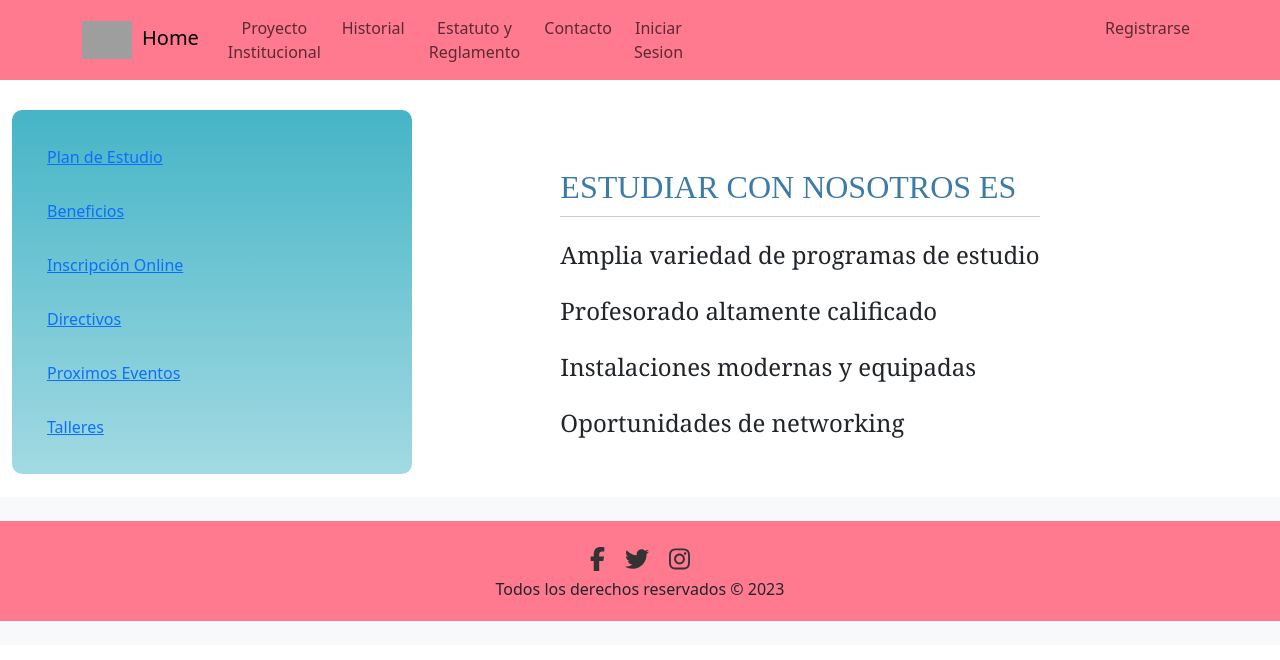
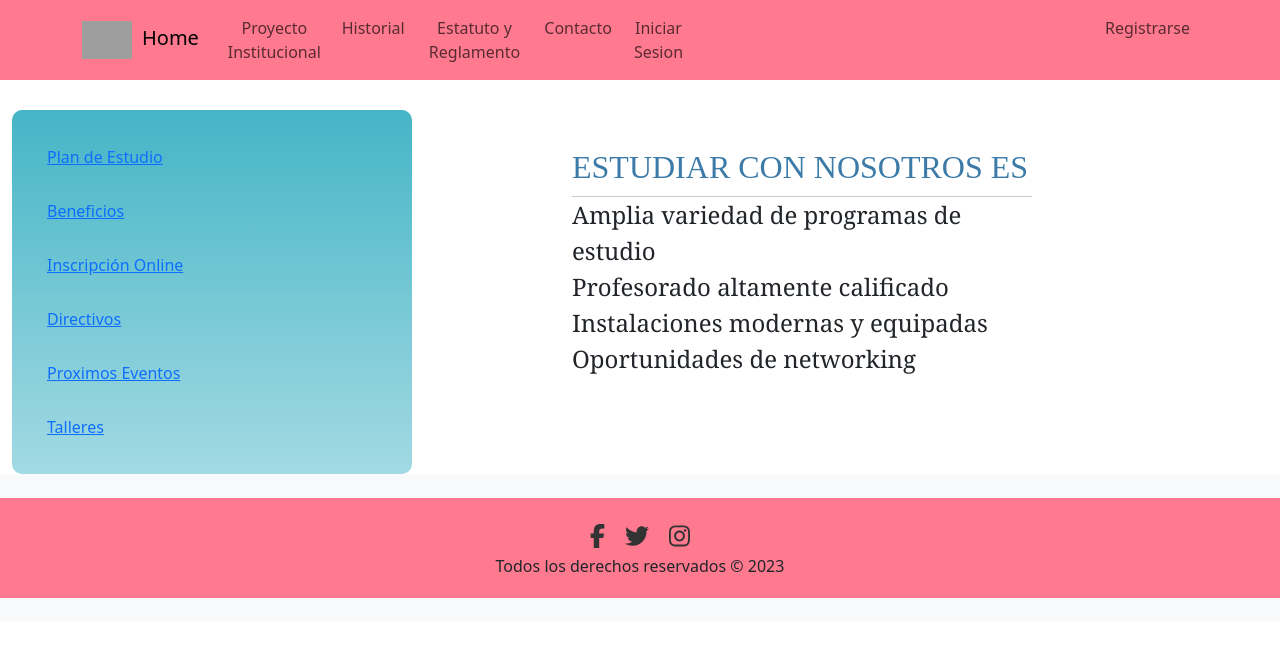
Before and after one commit to alejandro-atala/TPFINAL-CEPIT-2023, a React (Create React App) app in the folder Front/: page /beneficios in a window 1280 px wide. Shown: the top 660 px of the page. Built offline with nearby package versions, Linux system fonts and the light colour scheme; grey boxes are pictures that could not be loaded.

Commit message:
css beneficios

```diff
--- a/Front/src/MenuLateral/Beneficios/beneficios.css
+++ b/Front/src/MenuLateral/Beneficios/beneficios.css
@@ -1,13 +1,15 @@
 .contenido {
   padding: 20px;
   background-color: white;
+  margin-left: 220px;
+  width: 500px;;
 }
 
-.cuadro-beneficios {
+/* .cuadro-beneficios {
   padding: 20px;
   border-radius: 20px;
   top: -40px;
-}
+} */
 
 .titulo {
   font-size: xx-large;
@@ -27,9 +29,9 @@
   padding-bottom: 3;
 }
 
-.beneficio {
+/* .beneficio {
   display: flex;
   align-items: center;
   margin-bottom: 10px;
   margin-top: 20px;
-}
+} */
--- a/Front/src/MenuLateral/Beneficios/beneficios.js
+++ b/Front/src/MenuLateral/Beneficios/beneficios.js
@@ -14,9 +14,9 @@ const Beneficios = () => {
 
 
   return (
-    <div className="container componente-beneficios mt-5">
+    <div className="container componente-beneficios mt-5 contenido">
         <div className="row">
-            <div className="contenido">
+            <div className="">
             <div className="col align-self-center cuadro-beneficios">
                 <h2 className="titulo">{titulos}</h2>
                 <ul className="list-unstyled lista-beneficios">
```
